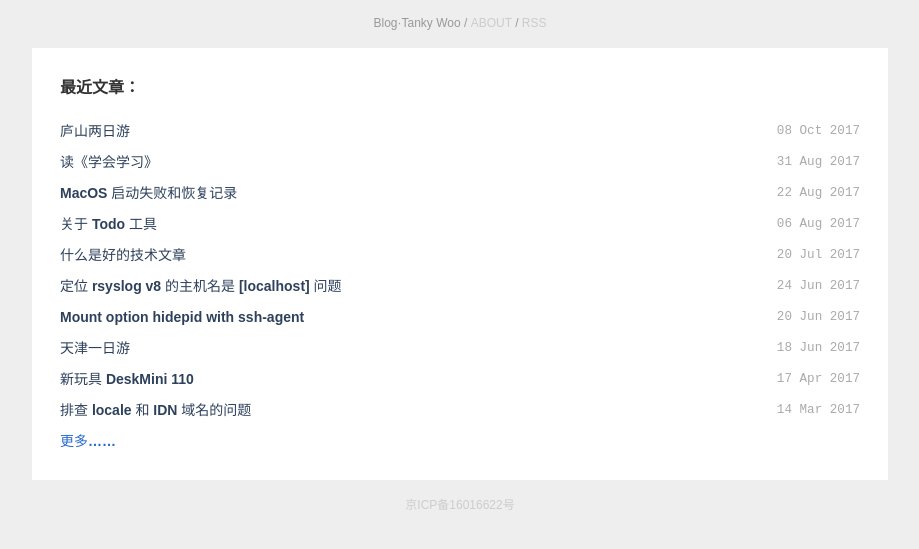
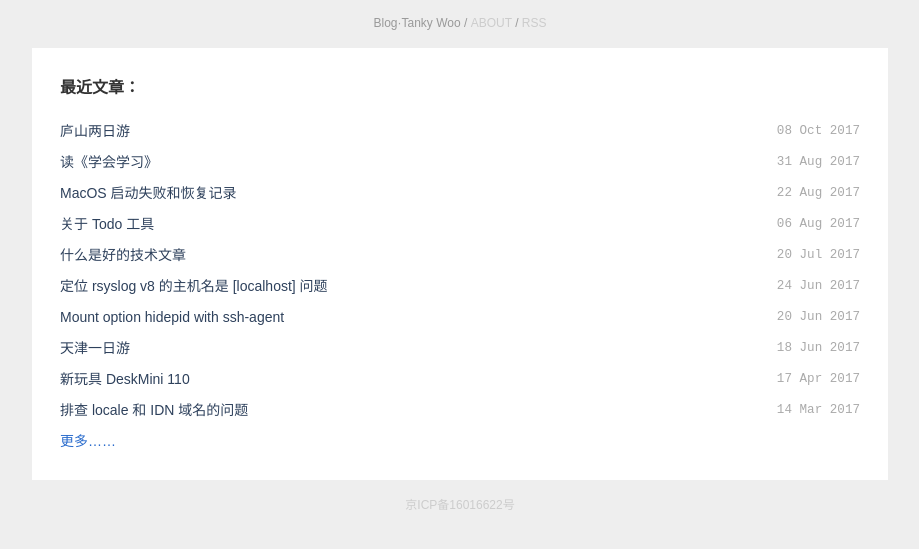
Before and after one commit to Harteyang/harte.top, a Jekyll site: the page built from index.html, in a window 1280 px wide. Shown: the top 549 px of the page, without its empty margins (180-1099 px from the left). Built offline with Jekyll 4.4.1, drawn with Linux system fonts in a browser that asks for light colours; nearby versions of some CDN libraries; Markdown is read by kramdown in place of the engine named in the settings; comment, search, counter and statistics services are not loaded.

Commit message:
CSS去掉首页标题链接的粗体

```diff
--- a/css/second.css
+++ b/css/second.css
@@ -119,7 +119,6 @@ div#home {
 
 .posts a {
     color: rgb(46, 65, 92);
-    font-weight: 550;
 }
 .posts a:link { text-decoration: none; }
 .posts a:visited { text-decoration: none; }
```
